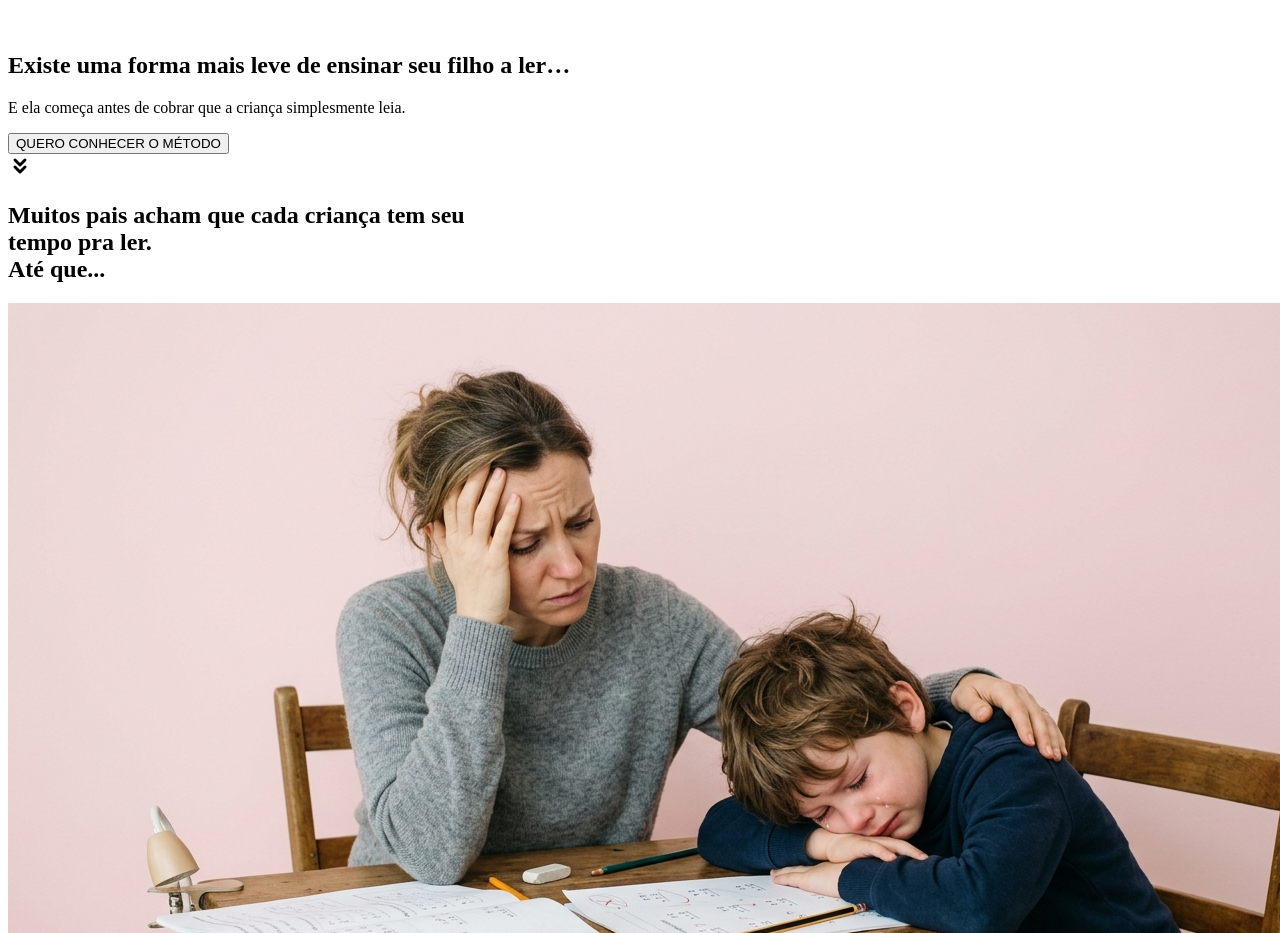
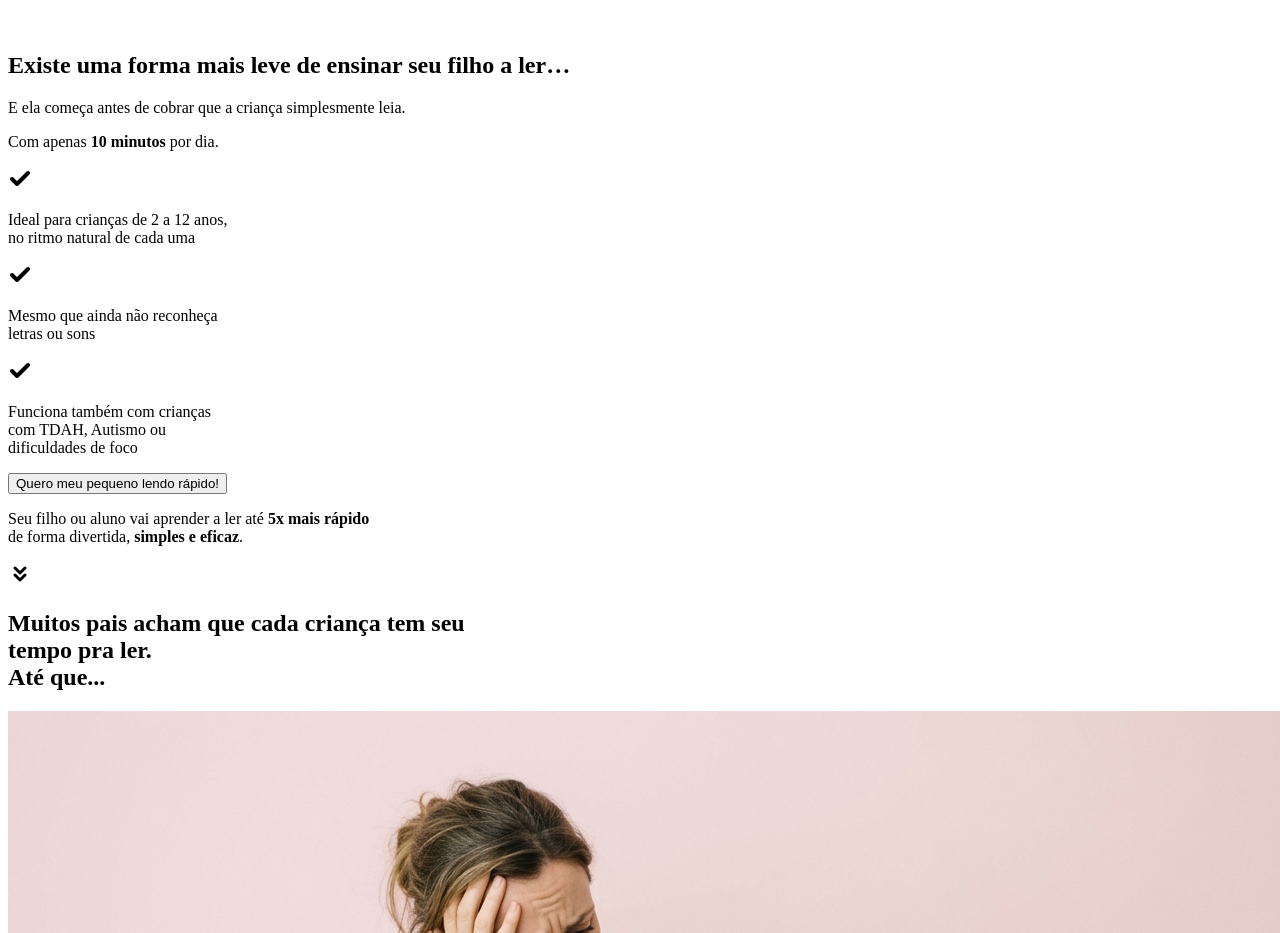
Before and after one commit to rayvooficial-arch/funcionaaaaa, a React (Vite) app: page / in a window 1280 px wide. Shown: the part 780-1713 px from the top of the page. Built offline with nearby package versions, Linux system fonts and the light colour scheme; no server answers; the HTML template or start-up script is replaced by a standard one.

Commit message:
feat(hero): enhance hero section and update brand colors
Added a value proposition section to the Hero component and updated the primary success color palette across the application for improved visual consistency.

```diff
--- a/src/components/BenefitsSection.tsx
+++ b/src/components/BenefitsSection.tsx
@@ -18,7 +18,7 @@ export const BenefitsSection: React.FC = () => {
         <div className="grid md:grid-cols-2 gap-4 md:gap-6">
           {benefits.map((benefit, idx) => (
             <div key={idx} className="flex items-center gap-4 bg-white p-5 rounded-2xl shadow-sm border border-slate-100">
-              <CheckCircle2 className="w-8 h-8 text-[#4B9C49] flex-shrink-0" />
+              <CheckCircle2 className="w-8 h-8 text-[#15803D] flex-shrink-0" />
               <span className="text-slate-700 font-bold text-lg">{benefit}</span>
             </div>
           ))}
--- a/src/components/Hero.tsx
+++ b/src/components/Hero.tsx
@@ -24,10 +24,45 @@ export const Hero: React.FC = () => {
             </p>
           </div>
 
-          <div className="flex flex-col items-center pb-8">
-            <button onClick={(e) => scrollToOffer(e)} id="hero-cta-button" className="bg-[var(--color-cta)] text-[var(--color-on-action)] hover:opacity-90 px-10 py-5 rounded-full text-lg md:text-2xl font-bold transition-all flex items-center justify-center gap-3 w-full md:w-auto cursor-pointer shadow-2xl shadow-[var(--color-cta)]/30 animate-cta-pulse">
-              QUERO CONHECER O MÉTODO
+          <div className="flex flex-col items-center pb-8 w-full">
+            <p className="text-xl md:text-2xl text-slate-700 mb-8 font-medium">
+              Com apenas <strong>10 minutos</strong> por dia.
+            </p>
+
+            <div className="bg-[#FFFDF4] border border-[#F4EAC2] rounded-xl p-5 md:p-6 mb-10 w-full flex flex-col md:flex-row gap-5 justify-between text-left divide-y md:divide-y-0 md:divide-x divide-[#F4EAC2] shadow-sm">
+              <div className="flex-1 flex items-start gap-3 pt-4 md:pt-0 md:px-2 first:pt-0">
+                <div className="bg-[#C6A857] rounded-full p-0.5 mt-0.5 flex-shrink-0">
+                  <Check className="w-3.5 h-3.5 text-white" strokeWidth={4} />
+                </div>
+                <p className="text-[15px] text-[#8C7A44] leading-snug">
+                  Ideal para crianças de 2 a 12 anos,<br className="hidden lg:block"/> no ritmo natural de cada uma
+                </p>
+              </div>
+              <div className="flex-1 flex items-start gap-3 pt-4 md:pt-0 md:px-6">
+                <div className="bg-[#C6A857] rounded-full p-0.5 mt-0.5 flex-shrink-0">
+                  <Check className="w-3.5 h-3.5 text-white" strokeWidth={4} />
+                </div>
+                <p className="text-[15px] text-[#8C7A44] leading-snug">
+                  Mesmo que ainda não reconheça<br className="hidden lg:block"/> letras ou sons
+                </p>
+              </div>
+              <div className="flex-1 flex items-start gap-3 pt-4 md:pt-0 md:px-6">
+                <div className="bg-[#C6A857] rounded-full p-0.5 mt-0.5 flex-shrink-0">
+                  <Check className="w-3.5 h-3.5 text-white" strokeWidth={4} />
+                </div>
+                <p className="text-[15px] text-[#8C7A44] leading-snug">
+                  Funciona também com crianças<br className="hidden lg:block"/> com TDAH, Autismo ou<br className="hidden lg:block"/> dificuldades de foco
+                </p>
+              </div>
+            </div>
+
+            <button onClick={(e) => scrollToOffer(e)} id="hero-cta-button" className="bg-[#15803D] text-white hover:bg-[#166534] px-8 py-5 rounded-full text-xl md:text-2xl font-bold transition-all flex items-center justify-center w-full md:w-auto shadow-[0_8px_30px_rgb(21,128,61,0.3)] hover:shadow-[0_8px_30px_rgb(21,128,61,0.5)] hover:-translate-y-1 cursor-pointer mb-10">
+              Quero meu pequeno lendo rápido!
             </button>
+
+            <p className="text-lg md:text-2xl text-slate-800 text-center max-w-3xl font-medium leading-relaxed">
+              Seu filho ou aluno vai aprender a ler até <strong>5x mais rápido</strong><br className="hidden md:block"/> de forma divertida, <strong>simples e eficaz</strong>.
+            </p>
           </div>
         </div>
       </div>
--- a/src/components/OfferSection.tsx
+++ b/src/components/OfferSection.tsx
@@ -24,7 +24,7 @@ export const OfferSection: React.FC = () => {
         <div className="flex items-center justify-center mb-10">
           <div className="flex items-center gap-2">
             <div className="w-1.5 h-8 bg-[#D4A045] rounded-full"></div>
-            <span className="text-2xl md:text-3xl font-bold text-[#4B9C49]">
+            <span className="text-2xl md:text-3xl font-bold text-[#15803D]">
               Kit Atividades Grafismo Fonético
             </span>
           </div>
@@ -36,7 +36,7 @@ export const OfferSection: React.FC = () => {
           <div className="w-full max-w-xl mx-auto space-y-4 mb-10 text-left">
             {recapItems.map((item, idx) => (
               <div key={idx} className="flex items-center gap-3">
-                <div className="flex-shrink-0 w-6 h-6 rounded-full bg-[#4B9C49] flex items-center justify-center shadow-sm">
+                <div className="flex-shrink-0 w-6 h-6 rounded-full bg-[#15803D] flex items-center justify-center shadow-sm">
                   <Check className="w-4 h-4 text-white stroke-[3]" />
                 </div>
                 <div className="text-[15px] md:text-[17px] text-slate-700 leading-snug">
@@ -54,7 +54,7 @@ export const OfferSection: React.FC = () => {
             <div className="space-y-1 mb-6 text-center">
               <p className="text-[#D4A045] font-bold text-xl line-through opacity-80">De R$ 97,00</p>
               <p className="text-slate-700 text-lg font-bold">Por Apenas:</p>
-              <p className="text-[#4B9C49] font-black text-6xl md:text-7xl mb-2 tracking-tighter">R$ 18,90</p>
+              <p className="text-[#15803D] font-black text-6xl md:text-7xl mb-2 tracking-tighter">R$ 18,90</p>
             </div>
 
             <button onClick={(e) => handleCheckoutClick("premium", e)} id="offer-buy-button" className="w-full md:max-w-md bg-[var(--color-cta)] hover:opacity-90 text-[var(--color-on-action)] py-5 rounded-2xl text-xl font-bold transition-all flex items-center justify-center gap-3 shadow-xl shadow-[var(--color-cta)]/30 animate-cta-pulse cursor-pointer">
--- a/src/components/ProductMockup.tsx
+++ b/src/components/ProductMockup.tsx
@@ -69,7 +69,7 @@ export const ProductMockup: React.FC = () => {
           <div className="grid md:grid-cols-2 gap-y-4 gap-x-8 max-w-3xl mx-auto">
             {checklist.map((item, idx) => (
               <div key={idx} className="flex items-center gap-3">
-                <div className="flex-shrink-0 w-6 h-6 rounded-full bg-[#4B9C49] flex items-center justify-center">
+                <div className="flex-shrink-0 w-6 h-6 rounded-full bg-[#15803D] flex items-center justify-center">
                   <Check className="w-4 h-4 text-white stroke-[3]" />
                 </div>
                 <span className="text-slate-600 font-medium text-[15px]">{item}</span>
--- a/src/components/SolutionSection.tsx
+++ b/src/components/SolutionSection.tsx
@@ -86,7 +86,7 @@ export const SolutionSection: React.FC = () => {
         {/* SOLUÇÃO */}
         <div className="pt-8 border-t border-slate-100">
           <h2 className="text-3xl md:text-4xl font-black text-slate-800 mb-6 tracking-tight leading-tight">
-            Foi para tornar esse caminho mais simples que nasceu o <span className="text-[#4B9C49]">Ler & Brincar.</span>
+            Foi para tornar esse caminho mais simples que nasceu o <span className="text-[#15803D]">Ler & Brincar.</span>
           </h2>
 
           <p className="text-slate-600 font-medium mb-10 text-lg md:text-xl leading-relaxed max-w-2xl mx-auto">
--- a/src/styles.css
+++ b/src/styles.css
@@ -44,8 +44,8 @@
   /* ==========================================================================
      3. FEEDBACK / CONFIANÇA & SUCESSO
      ========================================================================== */
-  --color-success: #059669;
-  --color-success-strong: #047857;
+  --color-success: #15803D;
+  --color-success-strong: #166534;
   --color-success-light: #6EE7B7;
   --color-success-bg: #ECFDF5;
   --color-success-border: rgba(5, 150, 105, 0.3);
```
